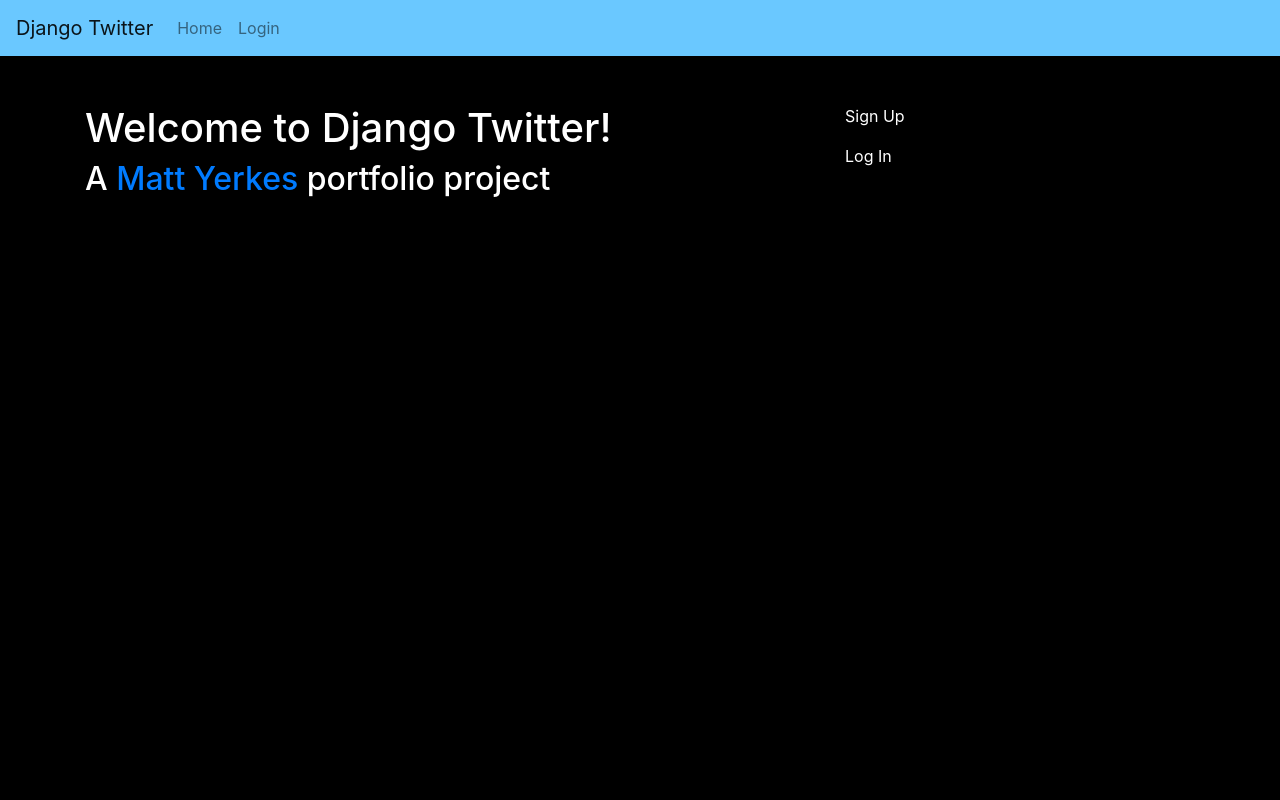
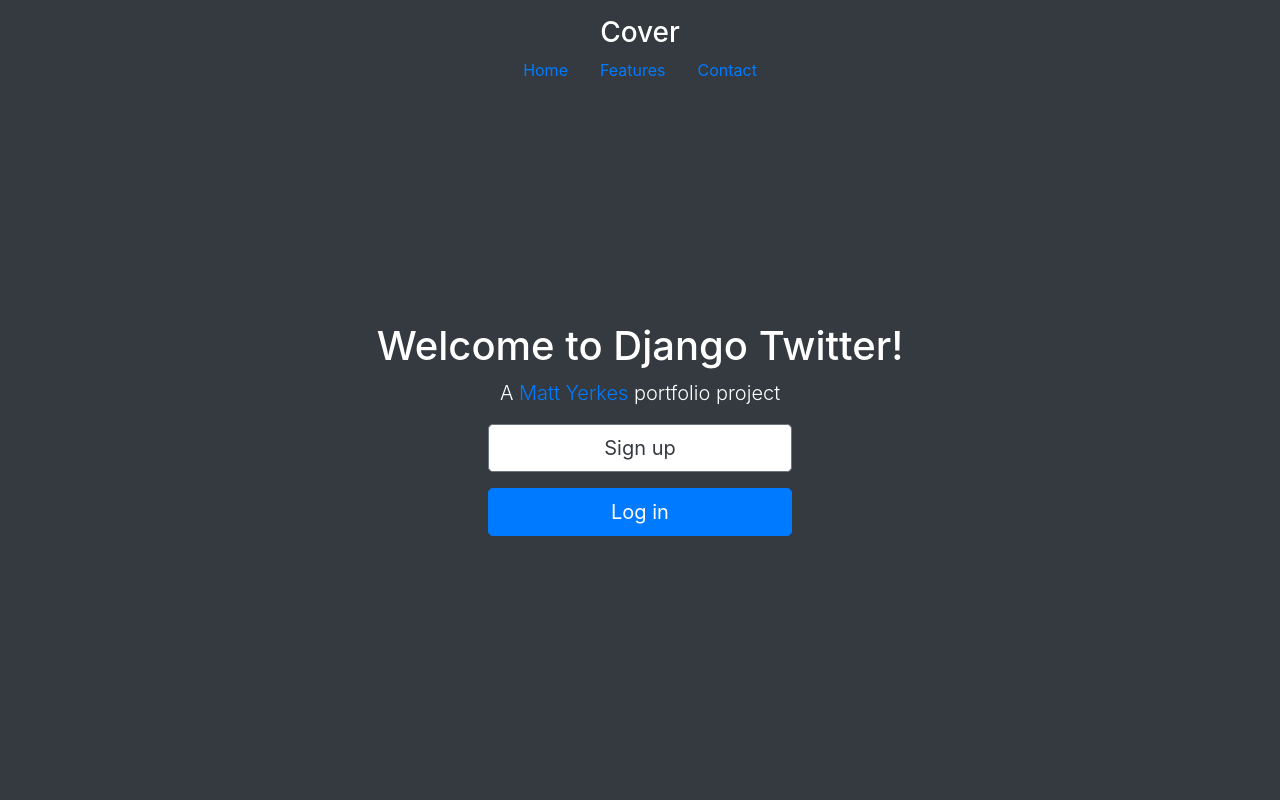
Before and after one commit to myerkes/djangotwitter, a Django app: page / in a window 1280 px wide. Run offline with Django 3.2, Linux system fonts and the light colour scheme; some libraries are stand-ins or nearby versions.

Commit message:
Refactor landing page

```diff
--- /dev/null
+++ b/posts/static/posts/index_styles.css
@@ -0,0 +1,8 @@
+body {
+    background-color: black;
+    color: white;
+}
+
+#landing_text {
+    background-color: rgb(106, 200, 255);
+}
--- a/posts/templates/posts/index.html
+++ b/posts/templates/posts/index.html
@@ -1,21 +1,48 @@
-{% extends './base.html' %}
+<!DOCTYPE html lang=en>
+<html>
+    <head>
+        {% load static %}
+        <!-- Required meta tags -->
+        <meta charset="utf-8">
+        <meta name="viewport" content="width=device-width, initial-scale=1">
+        <!-- Import Bootstrap -->
+        <link rel="stylesheet" href="https://stackpath.bootstrapcdn.com/bootstrap/4.1.3/css/bootstrap.min.css" integrity="sha384-MCw98/SFnGE8fJT3GXwEOngsV7Zt27NXFoaoApmYm81iuXoPkFOJwJ8ERdknLPMO" crossorigin="anonymous">
 
+        <link rel="stylesheet" type="text/css" href="{% static 'posts/index_styles.css' %}">
+    </head>
 
+    <body class="d-flex h-100 text-center text-white bg-dark">
 
-{% block content %}
+        <div class="cover-container d-flex w-100 h-100 p-3 mx-auto flex-column">
+          <header class="mb-auto">
+            <div>
+              <h3 class="float-md-start mb-0">Cover</h3>
+              <nav class="nav nav-masthead justify-content-center float-md-end">
+                <a class="nav-link active" aria-current="page" href="#">Home</a>
+                <a class="nav-link" href="#">Features</a>
+                <a class="nav-link" href="#">Contact</a>
+              </nav>
+            </div>
+          </header>
 
-<div class="container">
-    <div class="row my-5">
-        <div class="col-8">
+          <main class="px-3">
             <h1>Welcome to Django Twitter!</h1>
-            <h2>A <a href="http://www.matthewyerkes.com/" target="_blank">Matt Yerkes</a> portfolio project</h2>
+            <p class="lead">A <a href="http://www.matthewyerkes.com/" target="_blank">Matt Yerkes</a> portfolio project</p>
+            <p class="lead">
+                <a href="{% url 'account_signup' %}" class="btn btn-lg btn-secondary fw-bold bg-white text-dark w-25">Sign up</a>
+            </p>
+            <p class="lead">
+                <a href="{% url 'account_login' %}" class="btn btn-lg btn-primary fw-bold bg-blue w-25">Log in</a>
+            </p>
+          </main>
+
+          <footer class="mt-auto text-white-50">
+
+          </footer>
         </div>
-        <div class="col-4">
-            <p>Sign Up</p>
-            <p>Log In</p>
-        </div>
-    </div>
-</div>
 
-
-{% endblock %}
+        <script src="https://code.jquery.com/jquery-3.3.1.slim.min.js" integrity="sha384-q8i/X+965DzO0rT7abK41JStQIAqVgRVzpbzo5smXKp4YfRvH+8abtTE1Pi6jizo" crossorigin="anonymous"></script>
+        <script src="https://cdnjs.cloudflare.com/ajax/libs/popper.js/1.14.3/umd/popper.min.js" integrity="sha384-ZMP7rVo3mIykV+2+9J3UJ46jBk0WLaUAdn689aCwoqbBJiSnjAK/l8WvCWPIPm49" crossorigin="anonymous"></script>
+        <script src="https://stackpath.bootstrapcdn.com/bootstrap/4.1.3/js/bootstrap.min.js" integrity="sha384-ChfqqxuZUCnJSK3+MXmPNIyE6ZbWh2IMqE241rYiqJxyMiZ6OW/JmZQ5stwEULTy" crossorigin="anonymous"></script>
+        </body>
+</html>
```
